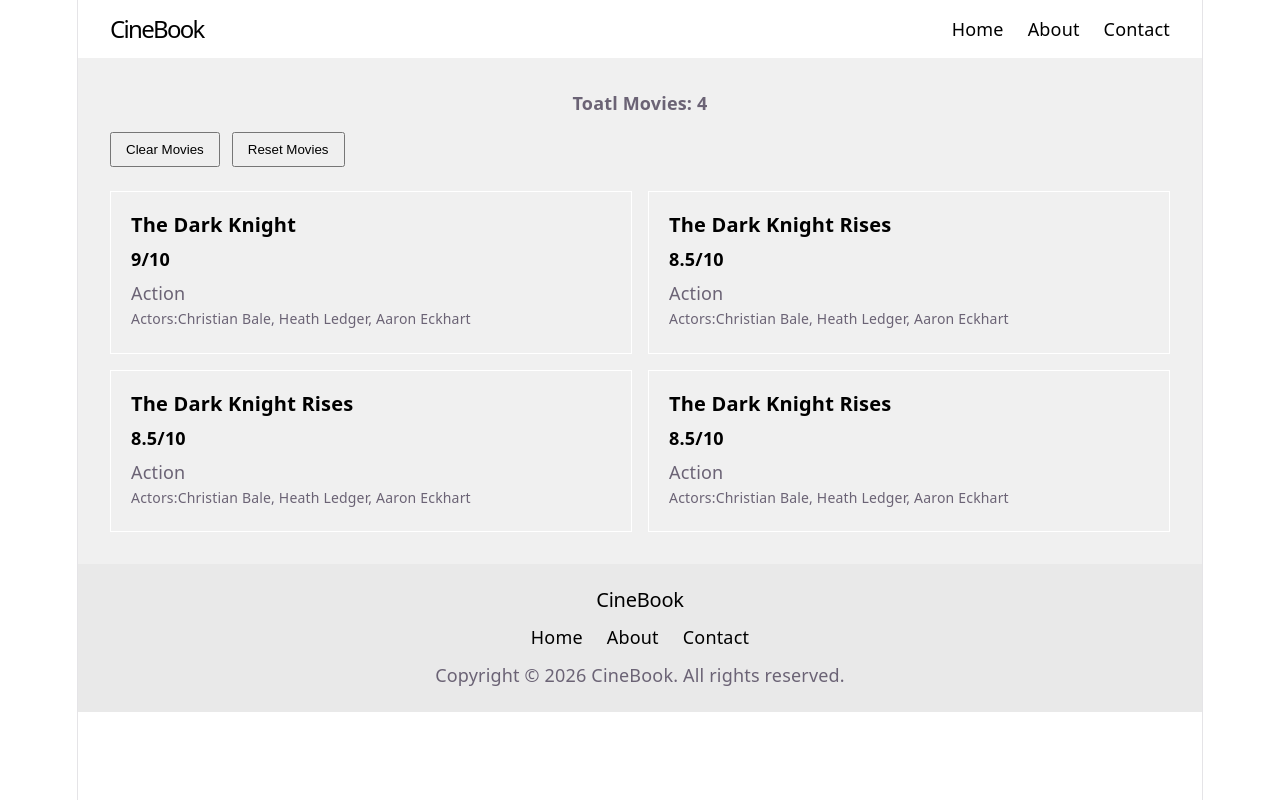
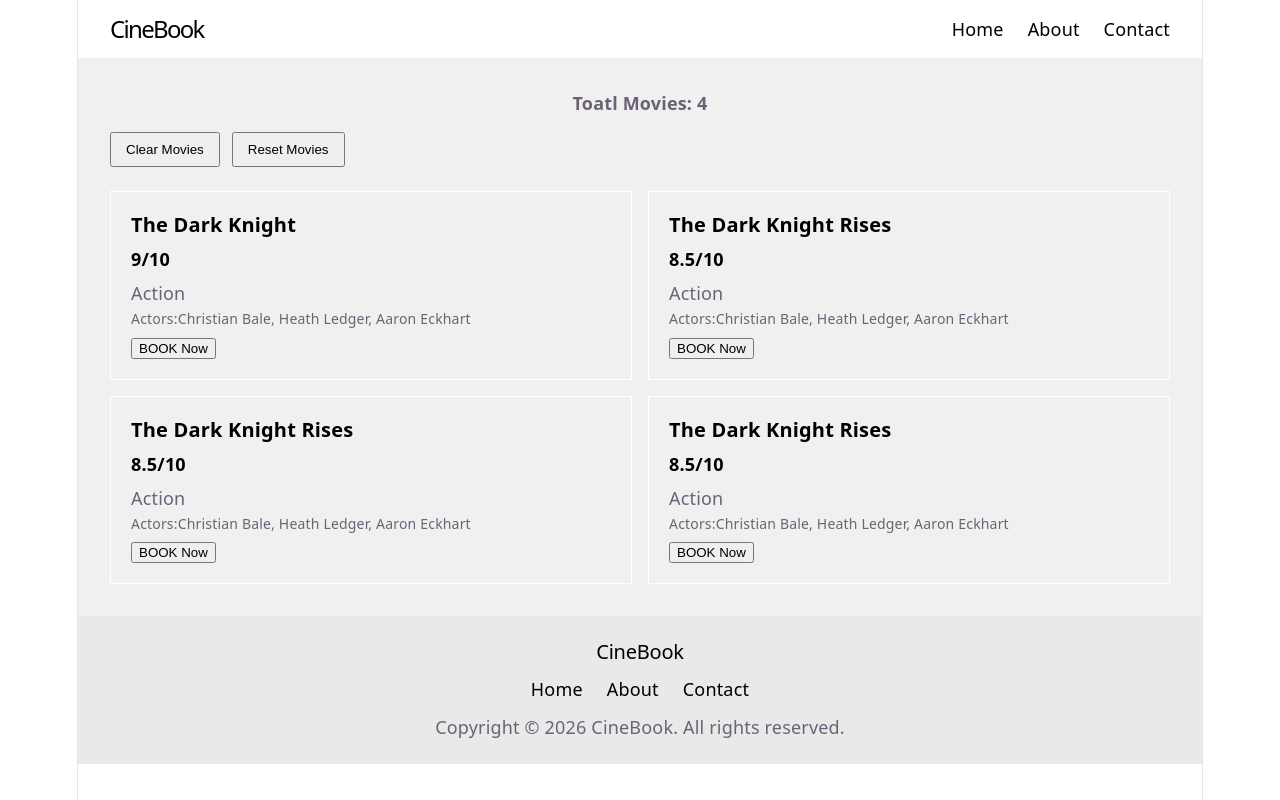
Before and after one commit to Nithurshan11/MyReact_Learning, a React (Vite) app: page / in a window 1280 px wide. Built offline with nearby package versions, Linux system fonts and the light colour scheme.

Commit message:
Updated My Learning

```diff
--- a/src/App.tsx
+++ b/src/App.tsx
@@ -41,6 +41,7 @@ const initialMovies=[
 function App(){
 
   const [movies, setMovies]=useState(initialMovies);
+  const [bookedMovie , setBookedMovie] = useState('');
 
   function handleClear(){
 
@@ -49,6 +50,10 @@ function App(){
 
   function handleReset(){
     setMovies(initialMovies);
+  }
+
+  function handleBook(movieName: string){
+    setBookedMovie(movieName);
   }
 
   return(
@@ -63,6 +68,12 @@ function App(){
        <button onClick={handleReset}>Reset Movies</button>
       </div>
 
+      {
+        bookedMovie !== '' &&(
+          <p className="Booked-message">you Booked: {bookedMovie}</p>
+        )
+      }
+
       {movies.map((movie) =>(
     <MovieCard
      key={movie.id}
@@ -70,6 +81,7 @@ function App(){
      rating={movie.rating}
      gender={movie.gender}
      actors={movie.actors}
+     onBook={handleBook}
     />
     ))}
 
--- a/src/components/MovieCard.tsx
+++ b/src/components/MovieCard.tsx
@@ -7,6 +7,7 @@ type MovieCardProps = {
     rating: number;
     actors: string[];
     gender: string;
+    onBook: (movieName: string)=> void;
 
 };
 
@@ -20,6 +21,12 @@ function MovieCard(props: MovieCardProps) {
             <p className="movie-gender">{props.gender}</p>
             <p className="movie-actors">Actors:{props.actors.join(", ")}</p>
 
+            <button
+              className="book-button"
+              onClick={()=> props.onBook(props.name)}
+              >
+                BOOK Now
+                </button>
 
 
         </div>
```
Also changed, not shown: 1 other file (tests, documents, lock files or other folders).
